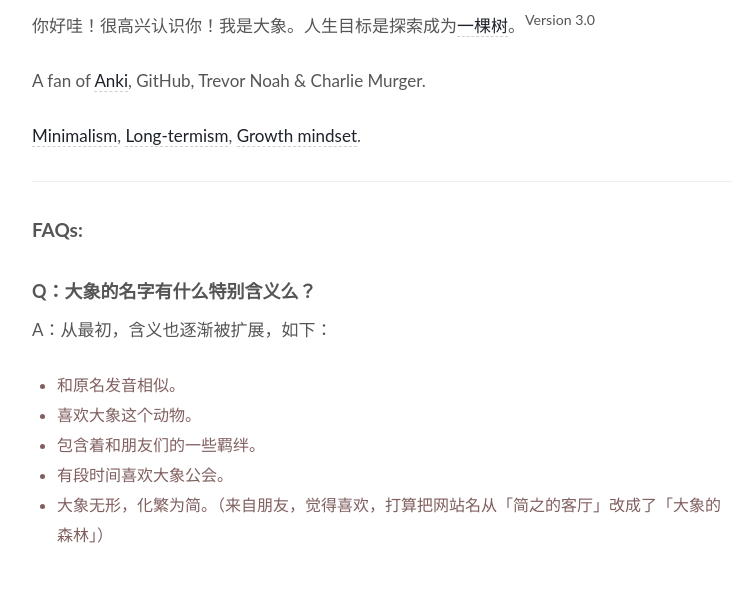
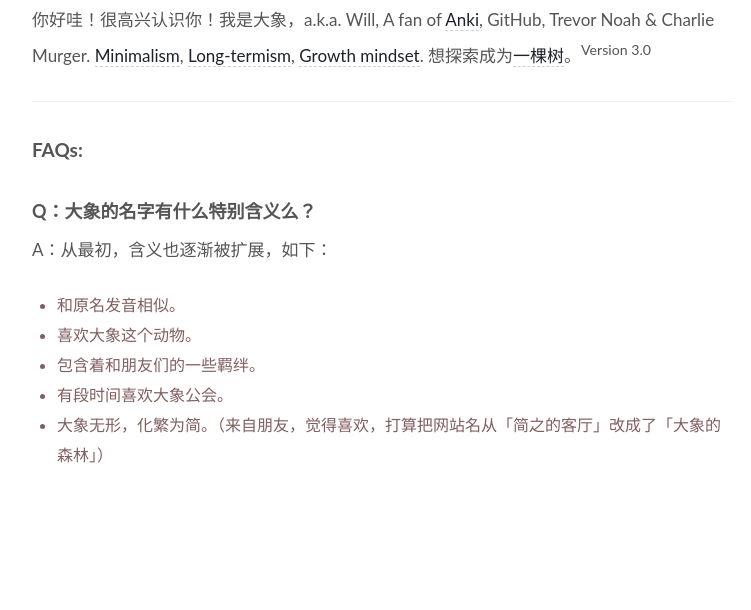
Before and after one commit to WillWang-X/willwang-x.github.io, a Jekyll site: the page built from about.md, in a window 1280 px wide. Shown: the part 500-1110 px from the top of the page, without its empty margins (258-1009 px from the left). Built offline with Jekyll 4.4.1, drawn with Linux system fonts in a browser that asks for light colours; after the commit the page ends 1030 px from its top, so only the background shows below that.

Commit message:
Update aboutme

```diff
--- a/about.md
+++ b/about.md
@@ -7,11 +7,9 @@ permalink: /about/
 ![Me](https://i.imgur.com/OJjTJOt.jpg)
 
 
-你好哇！很高兴认识你！我是大象。人生目标是探索成为[一棵树](https://willwang.cc/2019/01/life-README)。<sup>Version 3.0 </sup>
+你好哇！很高兴认识你！我是大象，a.k.a. Will, A fan of [Anki](https://github.com/willwang-x/tools/blob/main/tools/anki/anki.md), GitHub, Trevor Noah & Charlie Murger. [Minimalism](https://github.com/willwang-x/all-about-will/blob/master/define/minimalism.md), [Long-termism](https://github.com/willwang-x/workflow), [Growth mindset](https://willwang.cc/2018/10/tenet). 想探索成为[一棵树](https://willwang.cc/2019/01/life-README)。<sup>Version 3.0 </sup>
 
-A fan of [Anki](https://github.com/willwang-x/tools/blob/main/tools/anki/anki.md), GitHub, Trevor Noah & Charlie Murger.
 
-[Minimalism](https://github.com/willwang-x/all-about-will/blob/master/define/minimalism.md), [Long-termism](https://github.com/willwang-x/workflow), [Growth mindset](https://willwang.cc/2018/10/tenet).
 
 ---
 
```
